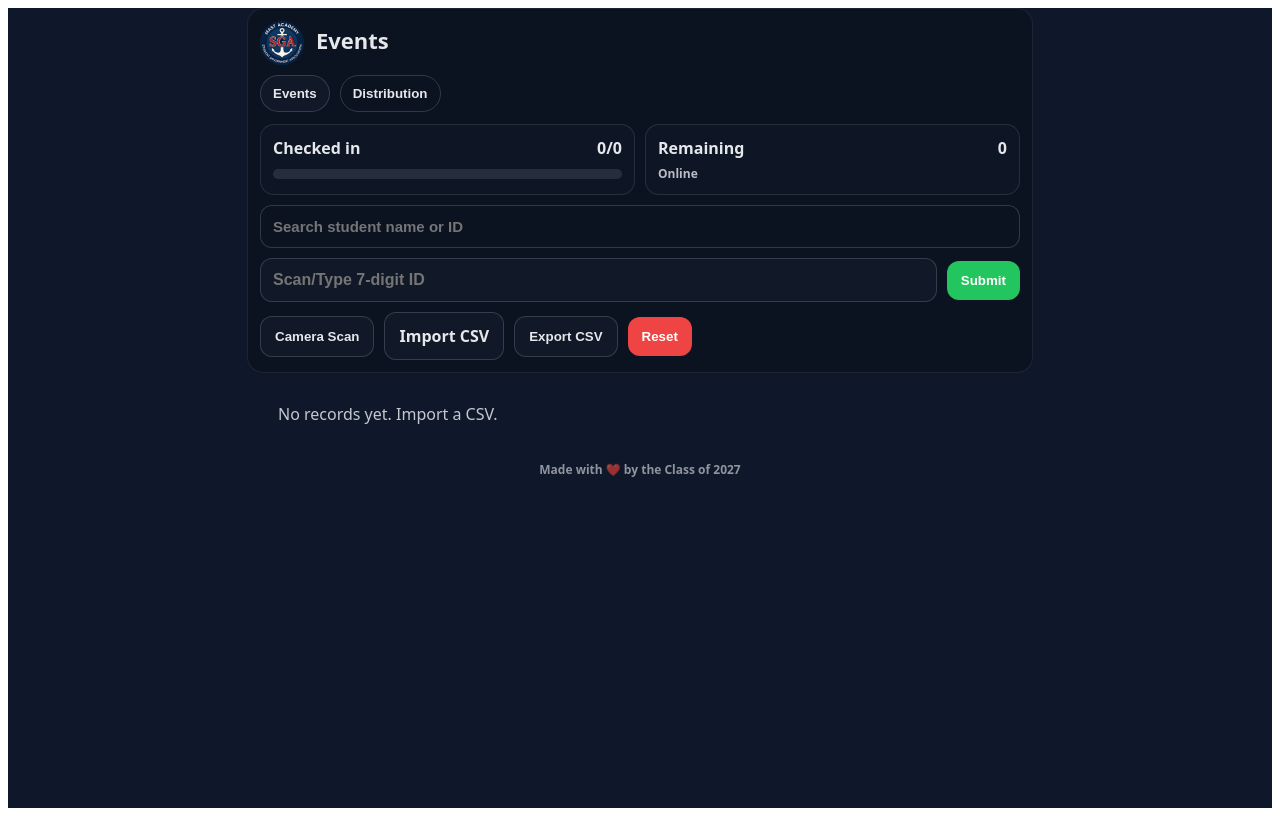
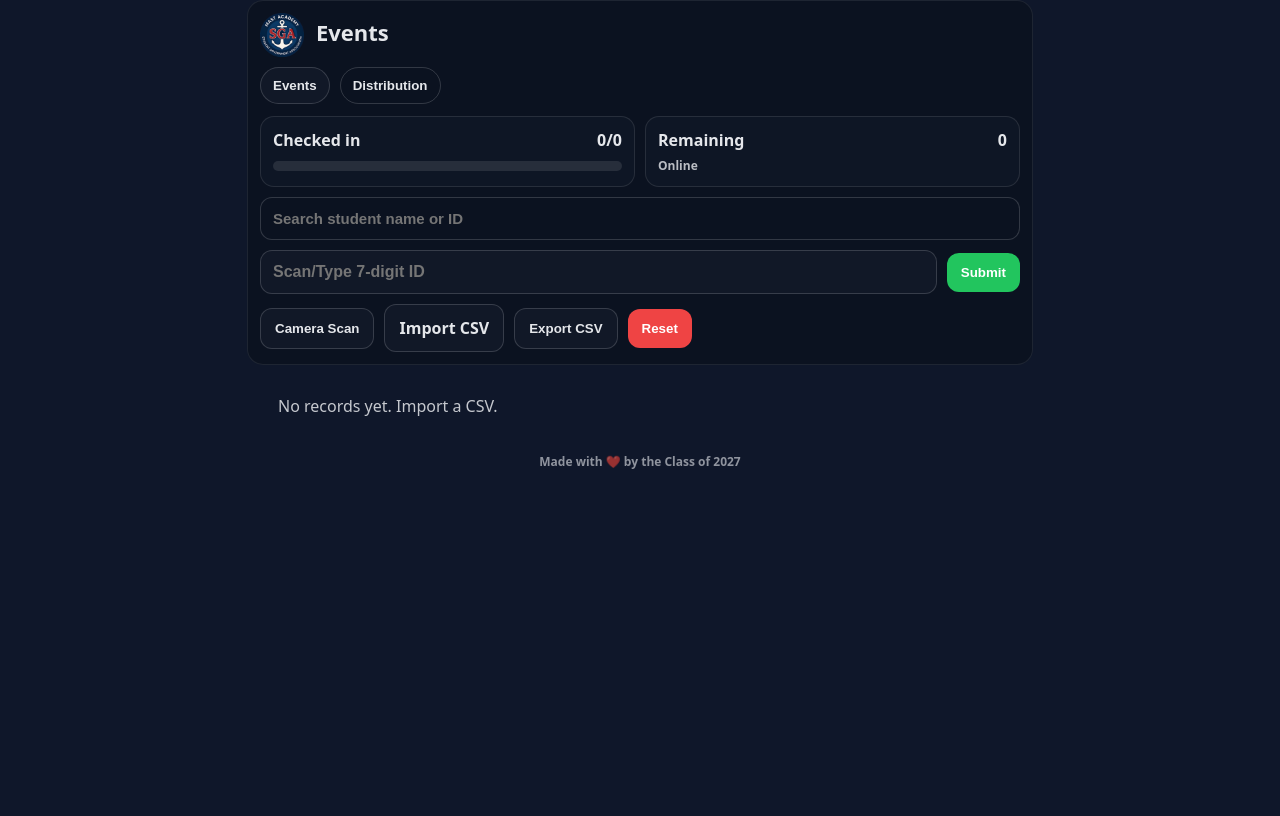
Before and after one commit to ras2008/sgawebapp, a React (Vite) app: page / in a window 1280 px wide. Built offline with nearby package versions, Linux system fonts and the light colour scheme.

Commit message:
Update margins

```diff
--- a/src/App.jsx
+++ b/src/App.jsx
@@ -894,7 +894,7 @@ const styles = {
     background: "#0f172a",
     color: "#e5e7eb",
     fontFamily: "system-ui, -apple-system, Segoe UI, Roboto, Arial",
-    padding: 14,
+    padding: 0,
   },
 
   welcomePage: {
--- /dev/null
+++ b/src/index.css
@@ -0,0 +1,14 @@
+html, body, #root {
+  height: 100%;
+  margin: 0;
+  padding: 0;
+  background: #0f172a;
+}
+
+body {
+  overflow-x: hidden;
+}
+
+#root {
+  min-height: 100dvh;
+}
--- a/src/main.jsx
+++ b/src/main.jsx
@@ -1,3 +1,4 @@
+import "./index.css";
 import React from "react";
 import ReactDOM from "react-dom/client";
 import App from "./App";
```
Also changed, not shown: 2 other files (tests, documents, lock files or other folders).
